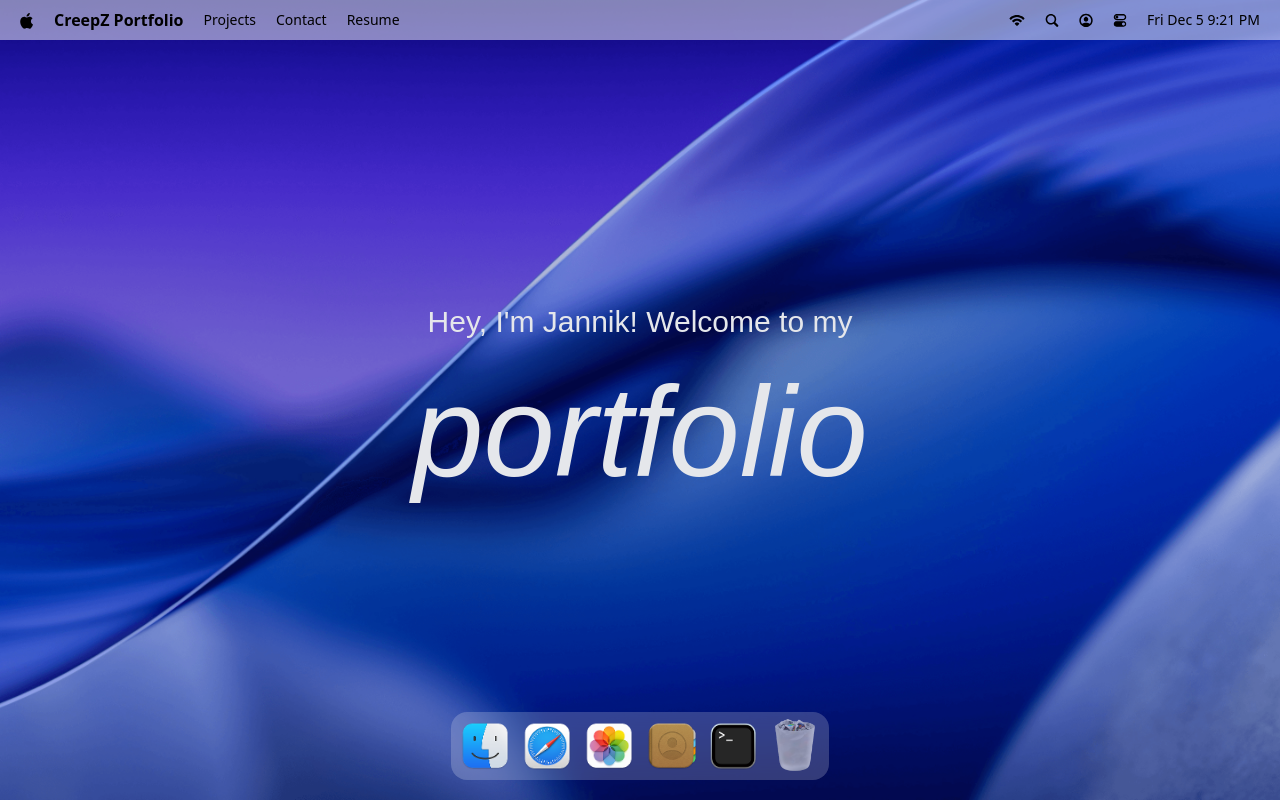
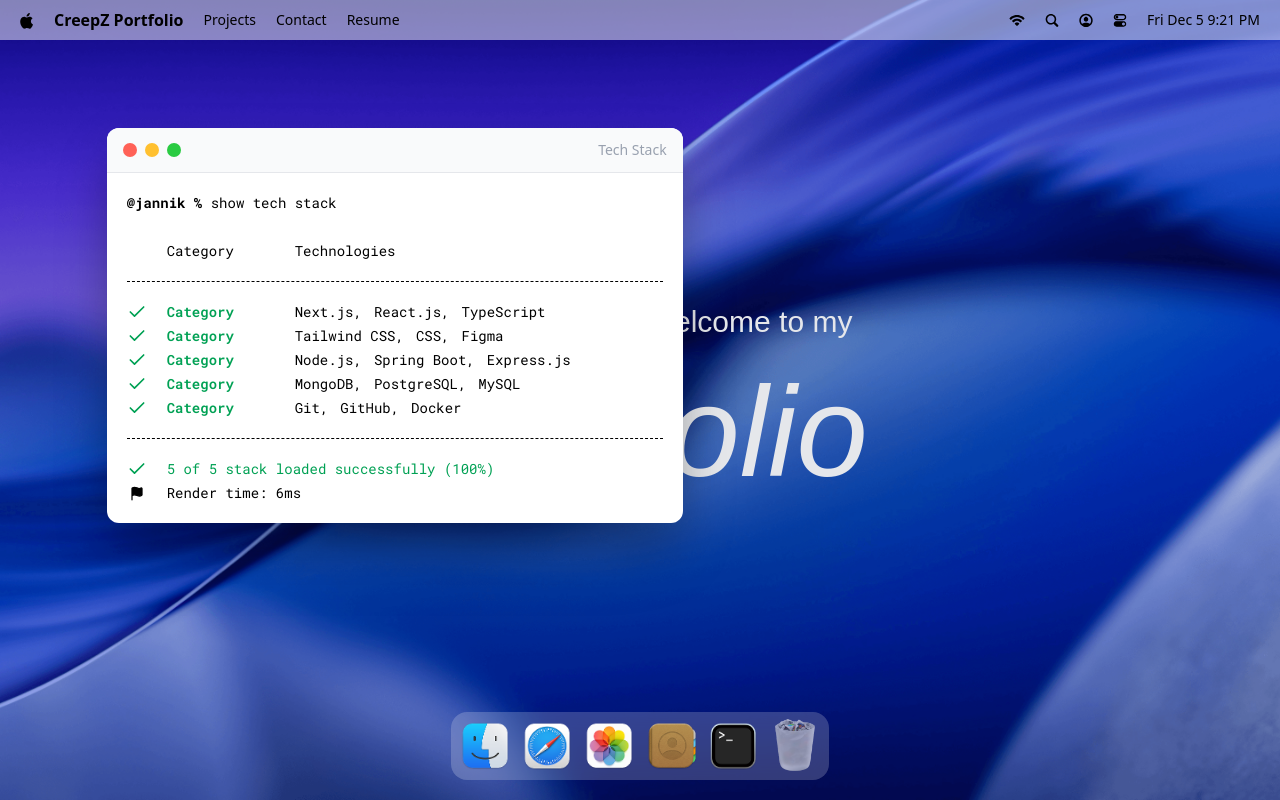
Before and after one commit to creepzcodes/MacFolio, a React (Vite) app: page / in a window 1280 px wide. Both pictures are taken after a click on the button 733 px from the left and 746 px from the top of the page. Built offline with nearby package versions, Linux system fonts and the light colour scheme; a web font is replaced by a local one.

Commit message:
implement a hoc for managing window states and add the first window - terminal

```diff
--- a/package.json
+++ b/package.json
@@ -14,11 +14,13 @@
     "@tailwindcss/vite": "^4.1.17",
     "dayjs": "^1.11.19",
     "gsap": "^3.13.0",
+    "immer": "^11.0.1",
     "lucide-react": "^0.556.0",
     "react": "^19.2.0",
     "react-dom": "^19.2.0",
     "react-tooltip": "^5.30.0",
-    "tailwindcss": "^4.1.17"
+    "tailwindcss": "^4.1.17",
+    "zustand": "^5.0.9"
   },
   "devDependencies": {
     "@eslint/js": "^9.39.1",
--- a/src/App.jsx
+++ b/src/App.jsx
@@ -1,10 +1,17 @@
 import { Dock, Navbar, Welcome } from "#components"
+import { Terminal } from "#windows"
+import gsap from "gsap"
+import { Draggable } from "gsap/Draggable"
+gsap.registerPlugin(Draggable)
+
 const App = () => {
     return (
         <div>
             <Navbar />
             <Welcome />
             <Dock />
+
+            <Terminal />
         </div>
     )
 }
--- a/src/components/Dock.jsx
+++ b/src/components/Dock.jsx
@@ -3,8 +3,10 @@
 import React, { useRef } from 'react'
 import { Tooltip } from 'react-tooltip';
 import { gsap } from 'gsap';
+import useWindowStore from '#store/window';
 
 const Dock = () => {
+    const { openWindow, closeWindow, windows } = useWindowStore();
     const dockRef = useRef(null);
 
     useGSAP(() => {
@@ -58,7 +60,17 @@
 
 
 
-    const toggleApp = (app) => {}
+    const toggleApp = (app) => {
+        if(!app.canOpen) return;
+
+        const window = windows[app.id];
+        if(window.isOpen) {
+            closeWindow(app.id);
+        } else {
+            openWindow(app.id);
+        }
+
+    }
 
   return (
     <section id='dock'>
--- /dev/null
+++ b/src/components/WindowControls.jsx
@@ -0,0 +1,14 @@
+import useWindowStore from "#store/window"
+
+const WindowControls = ({ target }) => {
+    const { closeWindow } = useWindowStore();
+  return (
+    <div id="window-controls">
+        <div className="close" onClick={() => closeWindow(target)} />
+        <div className="minimize" />
+        <div className="maximize" />
+    </div>
+  )
+}
+
+export default WindowControls
--- a/src/components/index.js
+++ b/src/components/index.js
@@ -1,8 +1,10 @@
 import Navbar from "./Navbar";
 import Welcome from "./Welcome";
 import Dock from "./Dock";
+import WindowControls from "./WindowControls";
 export {
     Navbar,
     Welcome,
-    Dock
+    Dock,
+    WindowControls
 }
--- a/src/constants/index.js
+++ b/src/constants/index.js
@@ -102,23 +102,19 @@
 const techStack = [
   {
     category: "Frontend",
-    items: ["React.js", "Next.js", "TypeScript"],
-  },
-  {
-    category: "Mobile",
-    items: ["React Native", "Expo"],
+    items: ["Next.js", "React.js", "TypeScript"],
   },
   {
     category: "Styling",
-    items: ["Tailwind CSS", "Sass", "CSS"],
+    items: ["Tailwind CSS", "CSS", "Figma"],
   },
   {
     category: "Backend",
-    items: ["Node.js", "Express", "NestJS", "Hono"],
+    items: ["Node.js", "Spring Boot", "Express.js"],
   },
   {
     category: "Database",
-    items: ["MongoDB", "PostgreSQL"],
+    items: ["MongoDB", "PostgreSQL", "MySQL"],
   },
   {
     category: "Dev Tools",
--- /dev/null
+++ b/src/hoc/WindowWrapper.jsx
@@ -0,0 +1,53 @@
+import useWindowStore from "#store/window"
+import { useGSAP } from "@gsap/react";
+import { useLayoutEffect, useRef } from "react";
+import gsap from "gsap";
+import { Draggable } from "gsap/Draggable"
+
+const WindowWrapper = (Component, windowKey) => {
+  const Wrapped = (props) => {
+    const { focusWindow, windows } = useWindowStore();
+    const { isOpen, zIndex } = windows[windowKey];
+    const ref = useRef(null);
+
+    useGSAP(() => {
+        const el = ref.current;
+        if (!el || !isOpen) return;
+
+        el.style.display = 'block';
+
+        gsap.fromTo(el, {scale: 0.8, opacity: 0, y: 40 }, {
+          scale: 1,
+          opacity: 1,
+          y: 0,
+          duration: 0.4,
+          ease: "power3.out",
+        })
+
+    }, [isOpen]);
+
+    useGSAP(() => {
+      const el = ref.current;
+      if (!el) return;
+
+      const [instance] = Draggable.create(el, { onPress: () => focusWindow(windowKey) });
+      return () => instance.kill();
+    }, [])
+
+    useLayoutEffect(() => {
+      const el = ref.current;
+      if (!el) return;
+
+      el.style.display = isOpen ? 'block' : 'none';
+    }, [isOpen])
+
+    return <section id={windowKey} ref={ref} style={{zIndex}} className="absolute">
+      <Component {...props} />
+    </section>
+  }
+
+  Wrapped.displayName = `WindowWrapper(${Component.displayName || Component.name || 'Component'})`;
+
+  return Wrapped;
+}
+export default WindowWrapper
--- /dev/null
+++ b/src/store/window.js
@@ -0,0 +1,33 @@
+import { INITIAL_Z_INDEX, WINDOW_CONFIG } from '#constants';
+import { create } from 'zustand';
+import { immer } from 'zustand/middleware/immer';
+
+const useWindowStore = create(immer((set) => ({
+
+    windows: WINDOW_CONFIG,
+    nextZIndex: INITIAL_Z_INDEX + 1,
+
+    openWindow: (windowKey, data = null) =>
+        set((state) => {
+        const win = state.windows[windowKey];
+        if (!win) return;
+        win.isOpen = true;
+        win.zIndex = state.nextZIndex;
+        win.data = data ?? win.data;
+        state.nextZIndex ++;
+
+    }),
+     closeWindow: (windowKey) => set((state) => {
+        const win = state.windows[windowKey];
+        if (!win) return;
+        win.isOpen = false;
+        win.zIndex = INITIAL_Z_INDEX;
+        win.data = null;
+    }),
+     focusWindow: (windowKey) => set((state) => {
+        const win = state.windows[windowKey];
+        win.zIndex = state.nextZIndex++;
+    }),
+})));
+
+export default useWindowStore;
--- /dev/null
+++ b/src/windows/Terminal.jsx
@@ -0,0 +1,56 @@
+import { WindowControls } from '#components'
+import { techStack } from '#constants'
+import WindowWrapper from '#hoc/WindowWrapper'
+import { Check, Flag } from 'lucide-react'
+import React from 'react'
+
+const Terminal = () => {
+  return (
+    <>
+        <div id='window-header'>
+            <WindowControls target="terminal" />
+            <h1>Tech Stack</h1>
+            </div>
+
+            <div className='techstack'>
+                <p>
+                    <span className='font-bold'>@jannik % </span>
+                    show tech stack
+                </p>
+                <div className='label'>
+                    <p className='w-32'>Category</p>
+                    <p>Technologies</p>
+                </div>
+
+                <ul className='content'>
+                    {techStack.map(({category, items}) => (
+                        <li key={category} className='flex items-center'>
+                          <Check className='check' size={20} />
+                          <h3>Category</h3>
+                          <ul>
+                            {items.map((item, index) => (
+                                <li key={index}>{item}{index < items.length - 1 ? ',' : ''}</li>
+                            ))}
+                          </ul>
+                        </li>
+                    ))}
+                </ul>
+
+                <div className='footnote'>
+                    <p>
+                        <Check size={20} /> 5 of 5 stack loaded successfully (100%)
+                    </p>
+
+                    <p className='text-black'>
+                        <Flag size={15} fill='black' />
+                        Render time: 6ms
+                    </p>
+                </div>
+            </div>
+    </>
+  )
+}
+
+const TerminalWindow = WindowWrapper(Terminal, "terminal")
+
+export default TerminalWindow
--- /dev/null
+++ b/src/windows/index.js
@@ -0,0 +1,3 @@
+import Terminal from "./Terminal";
+
+export { Terminal };
```
Also changed, not shown: 1 other file (tests, documents, lock files or other folders).
